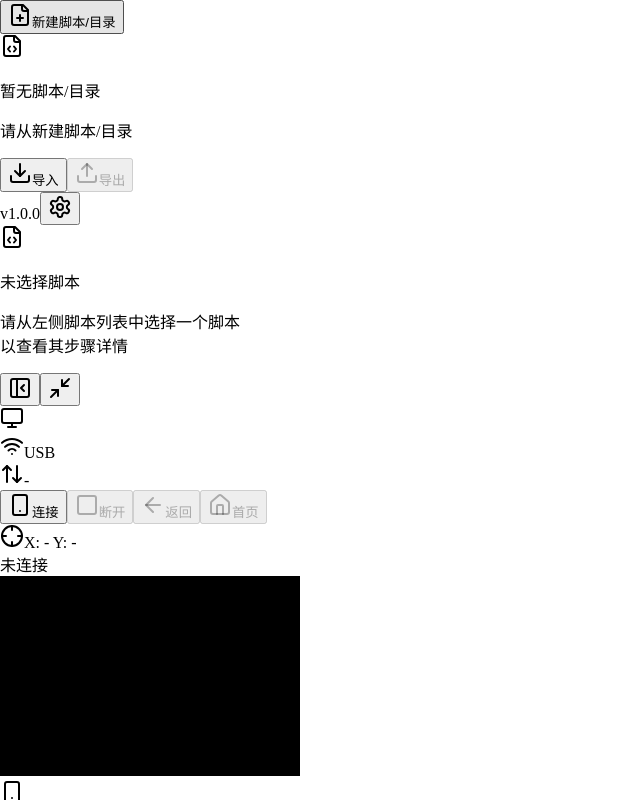
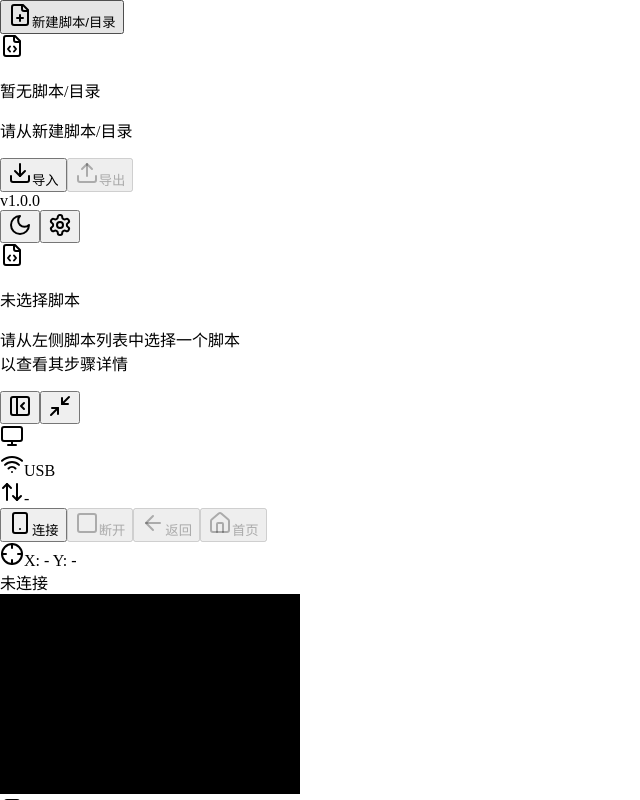
Before and after one commit to sunkj/auto-click, a React (Vite) app in the folder src/renderer/: page / in a window 1280 px wide. Both pictures are taken after a click on the button 20 px from the left and 16 px from the top of the page. Shown: the top 800 px of the page, without its empty margins (0-640 px from the left). Built offline with nearby package versions, Linux system fonts and the light colour scheme.

Commit message:
add theme

```diff
--- a/src/renderer/src/components/MirrorPanel.tsx
+++ b/src/renderer/src/components/MirrorPanel.tsx
@@ -344,7 +344,7 @@ export function MirrorPanel({ onTogglePanels, panelsVisible }: MirrorPanelProps)
             <button
               onClick={() => window.electronAPI?.screenMirror?.swipeUp()}
               disabled={!isConnected}
-              className="flex h-7 w-7 items-center justify-center rounded-full border bg-background/90 shadow-sm text-muted-foreground hover:text-foreground hover:bg-background border-border disabled:opacity-30 disabled:cursor-not-allowed transition-colors"
+              className="flex h-7 w-7 items-center justify-center rounded-full border bg-background/90 shadow-sm text-muted-foreground hover:text-foreground hover:bg-background border-border disabled:opacity-30 disabled:cursor-not-allowed transition-all duration-150"
               title="向上滑动"
             >
               <svg className="h-3.5 w-3.5" viewBox="0 0 24 24" fill="none" stroke="currentColor" strokeWidth="2" strokeLinecap="round" strokeLinejoin="round">
@@ -354,7 +354,7 @@ export function MirrorPanel({ onTogglePanels, panelsVisible }: MirrorPanelProps)
             <button
               onClick={() => window.electronAPI?.screenMirror?.swipeDown()}
               disabled={!isConnected}
-              className="flex h-7 w-7 items-center justify-center rounded-full border bg-background/90 shadow-sm text-muted-foreground hover:text-foreground hover:bg-background border-border disabled:opacity-30 disabled:cursor-not-allowed transition-colors"
+              className="flex h-7 w-7 items-center justify-center rounded-full border bg-background/90 shadow-sm text-muted-foreground hover:text-foreground hover:bg-background border-border disabled:opacity-30 disabled:cursor-not-allowed transition-all duration-150"
               title="向下滑动"
             >
               <svg className="h-3.5 w-3.5" viewBox="0 0 24 24" fill="none" stroke="currentColor" strokeWidth="2" strokeLinecap="round" strokeLinejoin="round">
@@ -391,7 +391,7 @@ export function MirrorPanel({ onTogglePanels, panelsVisible }: MirrorPanelProps)
             <button
               onClick={handleScreenshot}
               disabled={!isConnected || isScreenshotting}
-              className="flex h-7 w-7 items-center justify-center rounded-full shadow-md border bg-background/90 text-muted-foreground hover:text-foreground hover:bg-background border-border disabled:opacity-30 disabled:cursor-not-allowed transition-colors"
+              className="flex h-7 w-7 items-center justify-center rounded-full shadow-md border bg-background/90 text-muted-foreground hover:text-foreground hover:bg-background border-border disabled:opacity-30 disabled:cursor-not-allowed transition-all duration-150"
               title="截图保存到桌面"
             >
               {isScreenshotting ? (
--- a/src/renderer/src/components/NewStepDialog.tsx
+++ b/src/renderer/src/components/NewStepDialog.tsx
@@ -317,10 +317,10 @@ export function NewStepDialog({ open, onOpenChange, editStep }: NewStepDialogPro
               key={type}
               onClick={() => handleTypeChange(type)}
               className={cn(
-                'flex flex-col items-center gap-1.5 py-3 rounded-lg border transition-colors',
+                'flex flex-col items-center gap-1.5 py-3 rounded-lg border transition-all duration-150 active:scale-[0.97]',
                 isActive
                   ? 'border-primary bg-primary/10'
-                  : 'border-border hover:bg-accent'
+                  : 'border-border hover:bg-accent hover:border-muted-foreground/20'
               )}
             >
               <Icon className={cn('h-5 w-5', isActive ? meta.color : 'text-muted-foreground')} />
--- a/src/renderer/src/components/RecordActionButtons.tsx
+++ b/src/renderer/src/components/RecordActionButtons.tsx
@@ -24,7 +24,7 @@ export function RecordActionButtons({
       <button
         onClick={onToggleRecording}
         className={cn(
-          'flex h-7 w-7 items-center justify-center rounded-full shadow-md border transition-colors',
+          'flex h-7 w-7 items-center justify-center rounded-full shadow-md border transition-all duration-150',
           isRecording
             ? 'text-red-500 bg-red-500/10 border-red-500/30 animate-pulse'
             : 'bg-background/90 text-muted-foreground hover:text-foreground hover:bg-background border-border'
@@ -35,7 +35,7 @@ export function RecordActionButtons({
       </button>
       <button
         onClick={onOpenList}
-        className="flex h-7 w-7 items-center justify-center rounded-full shadow-md border bg-background/90 text-muted-foreground hover:text-foreground hover:bg-background border-border transition-colors"
+        className="flex h-7 w-7 items-center justify-center rounded-full shadow-md border bg-background/90 text-muted-foreground hover:text-foreground hover:bg-background border-border transition-all duration-150"
         title="查看录制的点击事件"
       >
         <List className="h-3.5 w-3.5" />
--- a/src/renderer/src/components/ScriptPanel.tsx
+++ b/src/renderer/src/components/ScriptPanel.tsx
@@ -1,4 +1,4 @@
-import { useState } from 'react'
+import { useState, useEffect } from 'react'
 import { version } from '../../../../package.json'
 import { useScriptStore, Script } from '@/stores/scriptStore'
 import { ScrollArea } from '@/components/ui/scroll-area'
@@ -21,6 +21,8 @@ import {
   ChevronDown,
   Trash2,
   MousePointerClick,
+  Sun,
+  Moon,
 } from 'lucide-react'
 
 function ScriptFolder({ folder, onDelete }: { folder: Script; onDelete: (script: Script) => void }) {
@@ -33,7 +35,7 @@ function ScriptFolder({ folder, onDelete }: { folder: Script; onDelete: (script:
     <div>
       <button
         onClick={() => toggleFolder(folder.id)}
-        className="flex w-full items-center gap-2 px-3 py-2 text-xs font-medium text-muted-foreground hover:text-foreground transition-colors rounded-md"
+        className="flex w-full items-center gap-2 px-3 py-2 text-xs font-medium text-muted-foreground hover:text-foreground hover:bg-muted/30 active:scale-[0.98] transition-all duration-150 rounded-md"
       >
         {isExpanded ? (
           <ChevronDown className="h-3 w-3 shrink-0" />
@@ -68,7 +70,7 @@ function ScriptItem({ script, onDelete }: { script: Script; onDelete: (script: S
   return (
     <Card
       className={cn(
-        'cursor-pointer border-0 transition-all duration-150 group',
+        'cursor-pointer border-0 transition-all duration-150 active:scale-[0.98] group',
         isSelected
           ? 'border-primary/50 bg-accent shadow-sm'
           : 'border-transparent bg-transparent hover:bg-accent/50'
@@ -91,7 +93,7 @@ function ScriptItem({ script, onDelete }: { script: Script; onDelete: (script: S
         {/* Delete icon — shown only when selected */}
         {isSelected && (
           <button
-            className="h-5 w-5 rounded flex items-center justify-center text-muted-foreground hover:text-destructive hover:bg-destructive/10 transition-colors"
+            className="h-5 w-5 rounded flex items-center justify-center text-muted-foreground hover:text-destructive hover:bg-destructive/10 active:scale-[0.9] transition-all duration-150"
             onClick={(e) => {
               e.stopPropagation()
               onDelete(script)
@@ -110,6 +112,13 @@ export function ScriptPanel() {
   const { scripts, loading, currentScriptId } = useScriptStore()
   const [dialogOpen, setDialogOpen] = useState(false)
   const [settingsOpen, setSettingsOpen] = useState(false)
+
+  // 主题切换
+  const [isDark, setIsDark] = useState(() => document.documentElement.classList.contains('dark'))
+  useEffect(() => {
+    document.documentElement.classList.toggle('dark', isDark)
+  }, [isDark])
+
   const [deleteTarget, setDeleteTarget] = useState<Script | null>(null)
 
   const folders = scripts.filter((s) => s.type === 'folder')
@@ -204,28 +213,33 @@ export function ScriptPanel() {
           <Button
             variant="ghost"
             size="sm"
-            className="flex-1 h-7 text-xs gap-1"
+            className="flex-1 h-7 text-xs gap-1 hover:bg-muted/30"
             onClick={handleImport}
           >
-            <Download className="h-3 w-3" />
+            <Download className="h-3.5 w-3.5" />
             导入
           </Button>
           <Button
             variant="ghost"
             size="sm"
-            className="flex-1 h-7 text-xs gap-1"
+            className="flex-1 h-7 text-xs gap-1 hover:bg-muted/30"
             onClick={handleExport}
             disabled={!currentScriptId}
           >
-            <Upload className="h-3 w-3" />
+            <Upload className="h-3.5 w-3.5" />
             导出
           </Button>
         </div>
         <div className="flex h-[40px] items-center justify-between px-2 py-1 border-t">
           <span className="text-[10px] text-muted-foreground">v{version}</span>
-          <Button variant="ghost" size="icon" className="h-6 w-6" onClick={() => setSettingsOpen(true)}>
-            <Settings className="h-3 w-3" />
-          </Button>
+          <div className="flex items-center gap-0.5">
+            <Button variant="ghost" size="icon" className="h-6 w-6" onClick={() => setIsDark((v) => !v)} title={isDark ? '切换亮色主题' : '切换深色主题'}>
+              {isDark ? <Sun className="h-3 w-3" /> : <Moon className="h-3 w-3" />}
+            </Button>
+            <Button variant="ghost" size="icon" className="h-6 w-6" onClick={() => setSettingsOpen(true)}>
+              <Settings className="h-3 w-3" />
+            </Button>
+          </div>
           <SettingsDialog open={settingsOpen} onOpenChange={setSettingsOpen} />
         </div>
       </div>
--- a/src/renderer/src/components/SettingsDialog.tsx
+++ b/src/renderer/src/components/SettingsDialog.tsx
@@ -483,7 +483,7 @@ export function SettingsDialog({ open, onOpenChange }: SettingsDialogProps) {
                   key={tab.id}
                   onClick={() => setActiveTab(tab.id)}
                   className={cn(
-                    'flex items-center gap-3 w-full pl-[18px] pr-4 py-2 text-xs font-medium tracking-[0.24px] transition-all border-l-2 text-left',
+                    'flex items-center gap-3 w-full pl-[18px] pr-4 py-2 text-xs font-medium tracking-[0.24px] transition-all duration-150 border-l-2 text-left active:scale-[0.99]',
                     isActive
                       ? 'border-l-primary bg-primary/10 text-primary'
                       : 'border-l-transparent text-muted-foreground hover:text-foreground hover:bg-accent/50'
@@ -542,7 +542,7 @@ export function SettingsDialog({ open, onOpenChange }: SettingsDialogProps) {
         <div className="bg-muted/30 border-t border-border flex items-center justify-end gap-3 px-4 py-[17px]">
           <button
             onClick={() => onOpenChange(false)}
-            className="px-[25px] py-[9px] text-xs font-medium text-muted-foreground tracking-[0.24px] border border-border rounded-md hover:bg-accent transition-colors"
+            className="px-[25px] py-[9px] text-xs font-medium text-muted-foreground tracking-[0.24px] border border-border rounded-md hover:bg-accent active:scale-[0.98] transition-all duration-150"
           >
             取消
           </button>
--- a/src/renderer/src/components/StepPanel.tsx
+++ b/src/renderer/src/components/StepPanel.tsx
@@ -271,8 +271,8 @@ export function StepPanel() {
                     onDrop={(e) => handleDrop(e, _idx)}
                     onDragEnd={handleDragEnd}
                     className={cn(
-                      'group flex items-start gap-1 px-2 py-3 transition-colors',
-                      isExecuting ? 'bg-yellow-500/20 border-l-2 border-yellow-500' : '',
+                      'group flex items-start gap-1 px-2 py-3 transition-all duration-150 active:scale-[0.99]',
+                      isExecuting ? 'bg-yellow-500/20 border-l-2 border-yellow-500 active:scale-100' : '',
                       isSelected ? 'bg-accent' : 'hover:bg-accent/50',
                       draggedIndex.current === _idx ? 'opacity-50' : ''
                     )}
--- a/src/renderer/src/globals.css
+++ b/src/renderer/src/globals.css
@@ -59,6 +59,22 @@
     padding: 0;
     overflow: hidden;
   }
+
+  /* 自定义滚动条 */
+  ::-webkit-scrollbar {
+    width: 6px;
+    height: 6px;
+  }
+  ::-webkit-scrollbar-track {
+    background: transparent;
+  }
+  ::-webkit-scrollbar-thumb {
+    background: hsl(var(--muted-foreground) / 0.2);
+    border-radius: 3px;
+  }
+  ::-webkit-scrollbar-thumb:hover {
+    background: hsl(var(--muted-foreground) / 0.4);
+  }
 }
 
 @layer utilities {
```
